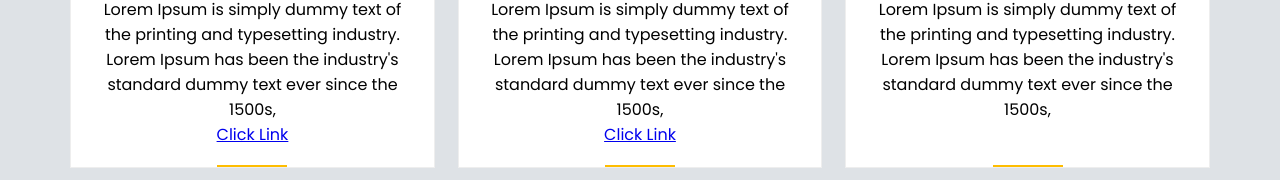
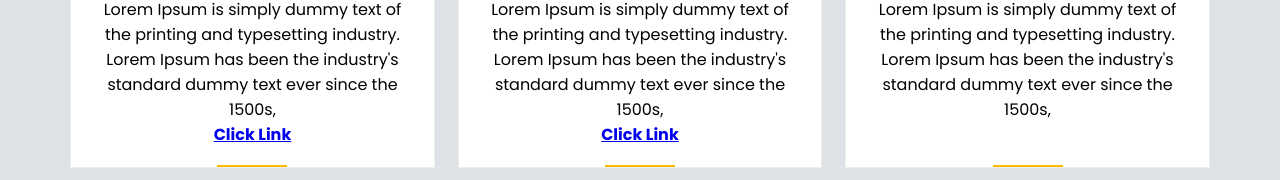
Before and after one commit to souravsoran/portfolio.github.io, a plain HTML site: page index.html in a window 1280 px wide. Shown: the part 1841-2021 px from the top of the page. Drawn offline with Linux system fonts and the light colour scheme; files whose address does not match are found by name.

Commit message:
Update style.css

```diff
--- a/style.css
+++ b/style.css
@@ -448,6 +448,12 @@ header .navbar ul li a:hover::before{
 	font-size: 16px;
 	font-weight: 600;
 }
+.services .service-content .box a{
+        font-size:16px;
+	font-weight: 600;
+}
+
+
 /* $$$$$$$$$$$$$$$$$ Ending of Services section $$$$$$$$$$$$$$$$$$$$$$$$$$$$$$$$$$$$$$$44*/
 
 /* ////////////////////// Starting of portfolio Section /////////////             */
```
